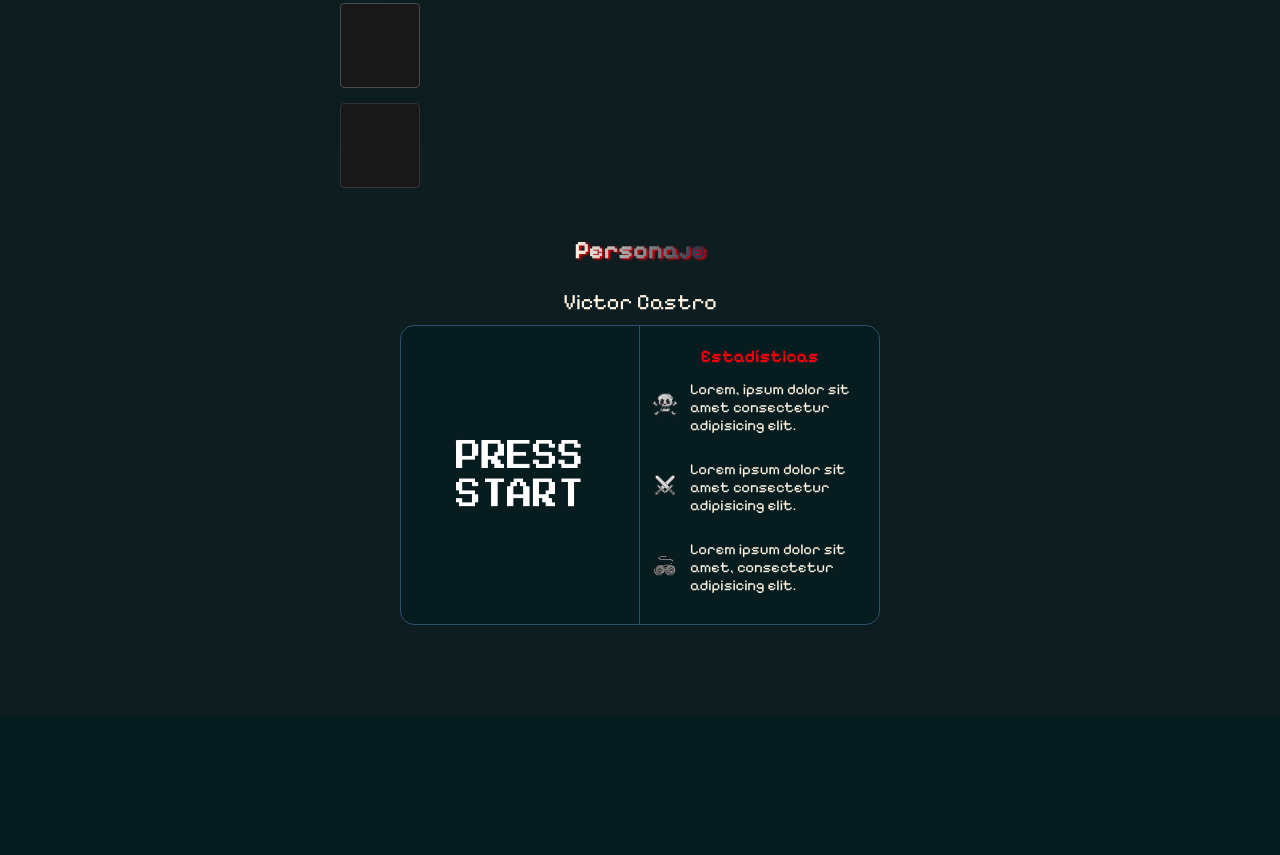
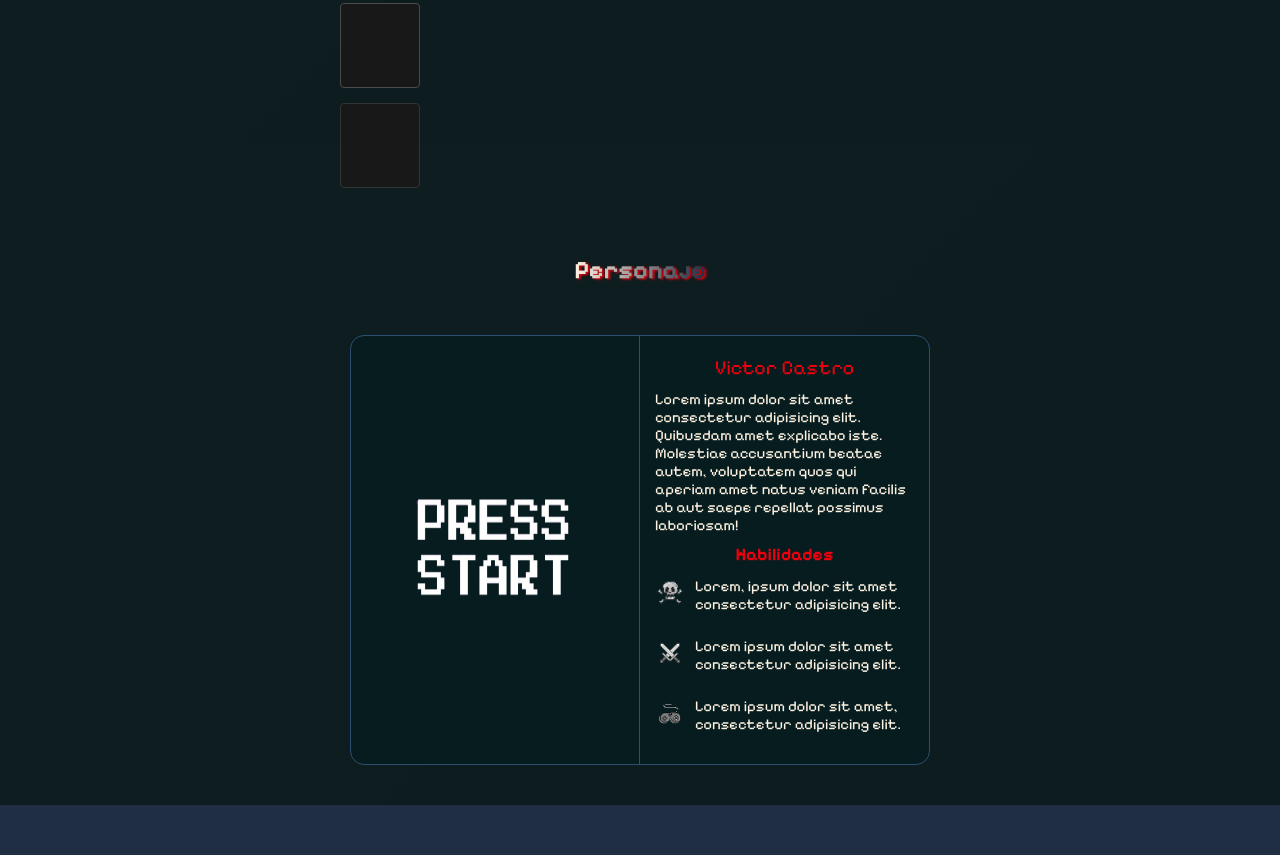
Before and after one commit to Vicas6/portfolio, a plain HTML site: page index.html in a window 1280 px wide. Shown: the part 695-1550 px from the top of the page. Before the commit the page ends 1410 px from the top, so only its background shows below. Drawn offline with Linux system fonts and the light colour scheme.

Commit message:
Realice mas ajustes en la seccion del perfil, ajustando la bio y habilidades, agregando ademas info

```diff
--- a/CSS/large-screens.css
+++ b/CSS/large-screens.css
@@ -136,6 +136,6 @@ main {
 }
 
 .container-personaje {
-    width: 60rem;
-    height: 36rem;
+    width: 80rem;
+    height: 41rem;
 }
--- a/CSS/mobile.css
+++ b/CSS/mobile.css
@@ -131,9 +131,15 @@ h1, .profesion {
     transform: scale(3.6) translate(-27%, -12%);
 }
 
-.estadisticas {
+.container-perfil {
+    grid-template-columns: 32rem;
+    grid-template-rows: 30rem;
+}
+
+.biografia {
     font-size: 0.8rem;
     margin-right: 0.5rem;
+    margin-left: 0.5rem;
 }
 
 .stats {
@@ -142,10 +148,10 @@ h1, .profesion {
 
 .container-personaje {
     width: 90%;
-    height: 50%;
+    height: 90%;
 }
 
 .iconos-stats img {
-    width: 4rem;
-    height: 4rem;
+    width: 3rem;
+    height: 3rem;
 }
--- a/CSS/style.css
+++ b/CSS/style.css
@@ -71,7 +71,7 @@ main {
     max-width: 100%;
     display: grid;
     grid-template-columns: 2fr 1fr;
-    grid-template-rows: 38rem 48rem 1fr;
+    grid-template-rows: 38rem 48rem 60rem;
     justify-items: center;
     align-items: center;
     z-index: 1;
@@ -538,34 +538,20 @@ a {
 .container-perfil {
     display: grid;
     place-items: center;
-    grid-template-columns: minmax(30rem, 1fr);
-    grid-template-rows: 5rem 40rem;
+    grid-template-columns: 60rem;
+    grid-template-rows: 46rem;
     column-gap: 3rem;
     position: relative;
-}
-
-.div1 {
-    width: 100%;
-    height: 100%;
-    display: flex;
-    justify-content: center;
-    align-items: end;
-
-    p {
-        color: var(--color-texto);
-        font-size: 2.2rem;
-    }
 }
 
 .container-personaje {
     display: grid;
     grid-template-columns: 1fr 1fr;
     position: absolute;
-    width: 48rem;
-    height: 30rem;
+    width: 58rem;
+    height: 43rem;
     border: 1px solid var(--color-secundario);
     background-color: var(--color-fondo);
-    grid-row: 2 / 3;
     top: 10px;
     border-radius: 1.4rem;
 }
@@ -581,23 +567,32 @@ a {
     }
 }
 
-.estadisticas {
+.biografia {
     display: flex;
     align-items: center;
     flex-direction: column;
     color: var(--color-texto);
     font-size: 1.5rem;
-    margin-top: 2rem;
-
+    margin: 2rem 0.5rem 0 0.5rem;
 
     h3 {
+        color: var(--color-terciario);
+    }
+
+    .bio {
+        margin: 1rem 0 1rem 0;
+        padding: 0 1rem 0 1rem;
+    }
+
+    span {
+        font-size: 2rem;
         color: var(--color-terciario);
     }
 }
 
 .stats {
     display: flex;
-    height: 8rem;
+    height: 6rem;
     align-items: center;
 }
 
@@ -607,3 +602,10 @@ a {
     color: var(--color-texto);
     filter: grayscale(100%);
 }
+
+.footer {
+    position: relative;
+    width: 100%;
+    height: 5rem;
+    background-color: var(--color-primario);
+}
--- a/index.html
+++ b/index.html
@@ -128,17 +128,19 @@
             <h2>Personaje</h2>
 
             <div class="container-perfil">
-                <div class="div1">
-                    <p>Victor Castro</p>
-                </div>
                 <div class="container-personaje">
                     <div class="personaje">
                         <picture>
                             <img src="/Assets/Imagenes/press-start-removebg-preview.png" alt="">
                         </picture>
                     </div>
-                    <div class="estadisticas">
-                        <h3>Estadísticas</h3>
+                    <div class="biografia">
+                        <span>Victor Castro</span>
+                        <article class="bio">
+                            Lorem ipsum dolor sit amet consectetur adipisicing elit. Quibusdam amet explicabo iste. Molestiae accusantium beatae autem, voluptatem quos qui aperiam amet natus veniam facilis ab aut saepe repellat possimus laboriosam!
+                        </article>
+
+                        <h3>Habilidades</h3>
                         <div class="stats">
                             <picture class="iconos-stats">
                                 <img src="/Assets/Imagenes/skull (1).png" alt="">
@@ -159,11 +161,8 @@
                         </div>
                     </div>
                 </div>
-                    <article>
-
-                    </article>
-                </div>
             </div>
+        </div>
         </section>
 
         <div id="container-background">
@@ -173,11 +172,9 @@
     </main>
 
     <footer>
-
-        <section>
+        <section class="footer">
 
         </section>
-
     </footer>
 
     <script src="https://kit.fontawesome.com/df8cc600db.js" crossorigin="anonymous"></script>
```
